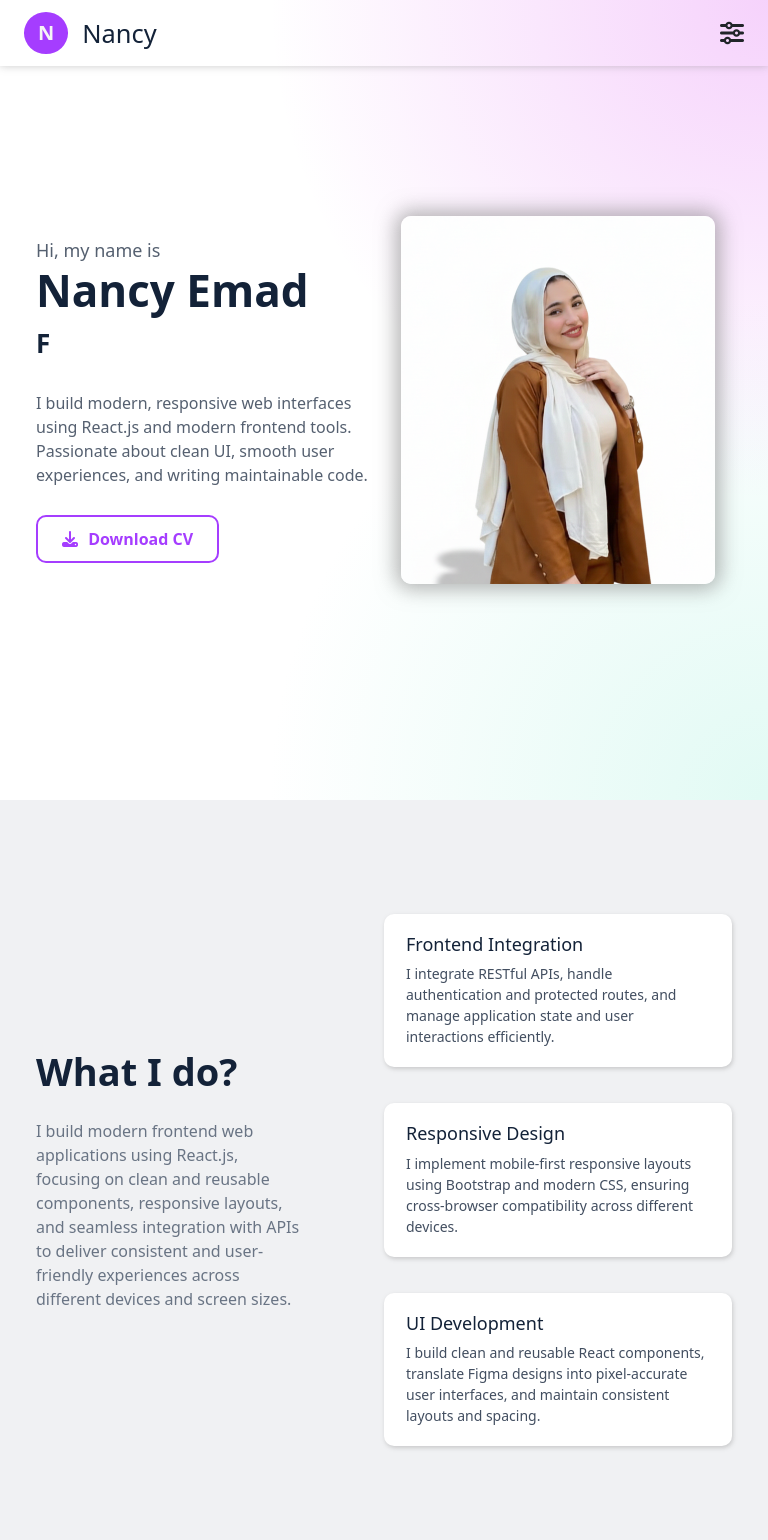
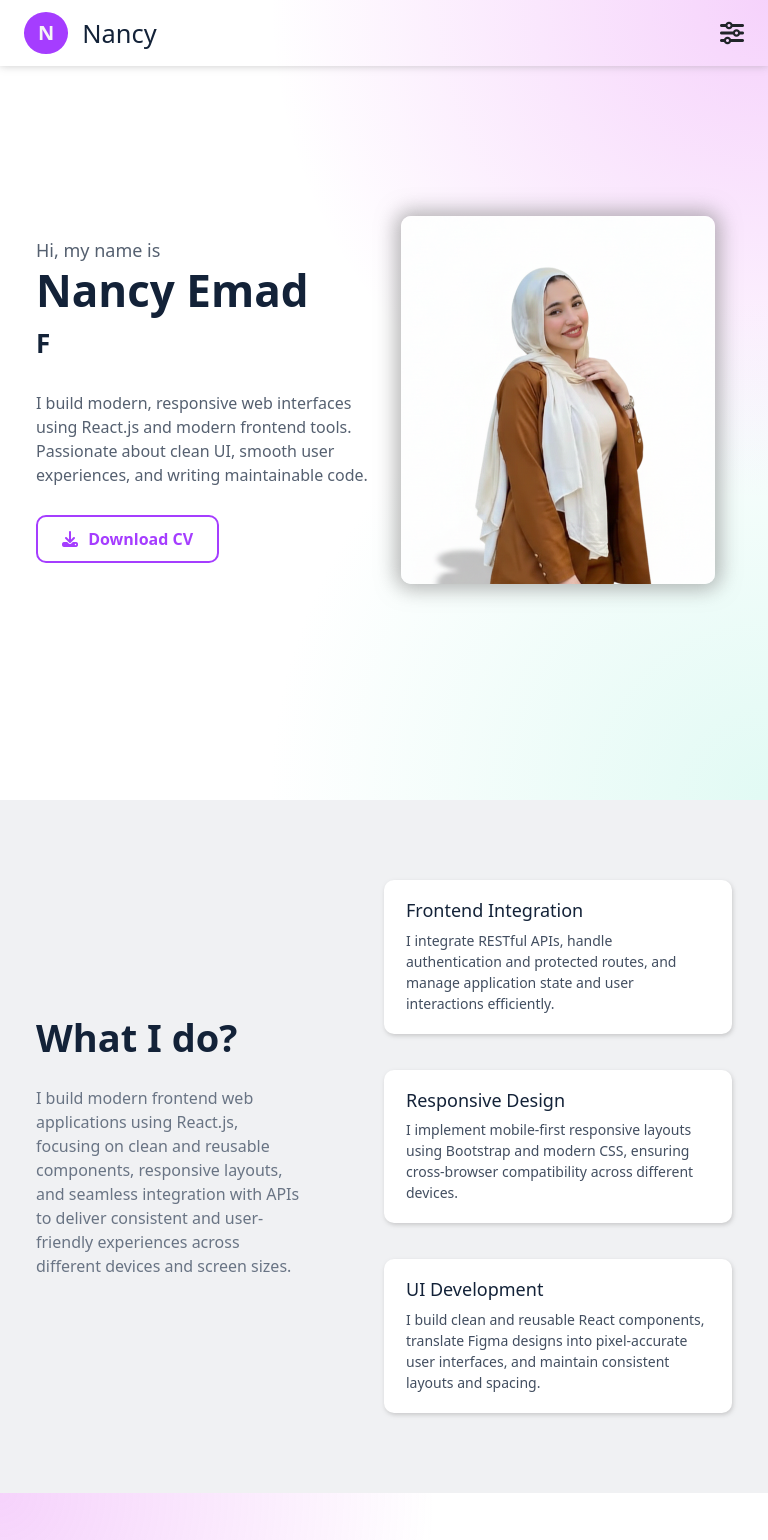
Before and after one commit to nancyemadd0099-collab/MyPortfolio, a React (Vite) app: page / in a window 768 px wide. Shown: the top 1540 px of the page. Built offline with nearby package versions, Linux system fonts and the light colour scheme.

Commit message:
update height padding in about section

```diff
--- a/src/components/Aboutme.css
+++ b/src/components/Aboutme.css
@@ -60,7 +60,8 @@
 
 @media (max-width: 575px) {
     #about-section {
-        /* height: 95vh; */
+        height: auto;
+        padding: 80px 0;
     }
 
     #about-section .container {
@@ -103,7 +104,8 @@
 
 @media (min-width: 576px) and (max-width: 767px) {
     #about-section {
-        height: 95vh;
+        height: auto;
+        padding: 80px 0;
     }
 
     #about-section .container {
@@ -145,7 +147,8 @@
 
 @media (min-width: 768px) and (max-width: 991px) {
     #about-section {
-        height: 95vh;
+        height: auto;
+        padding: 80px 0;
     }
 
     #about-section .container {
```
